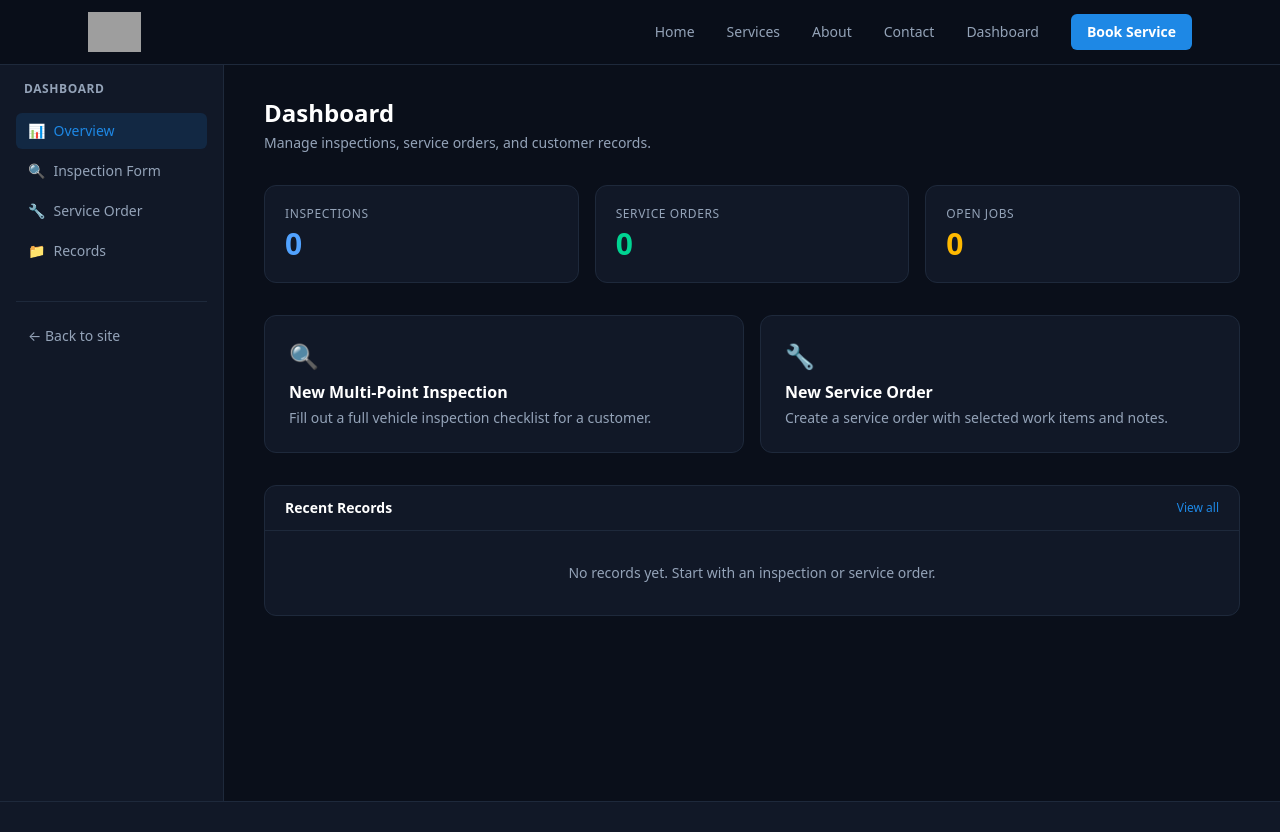
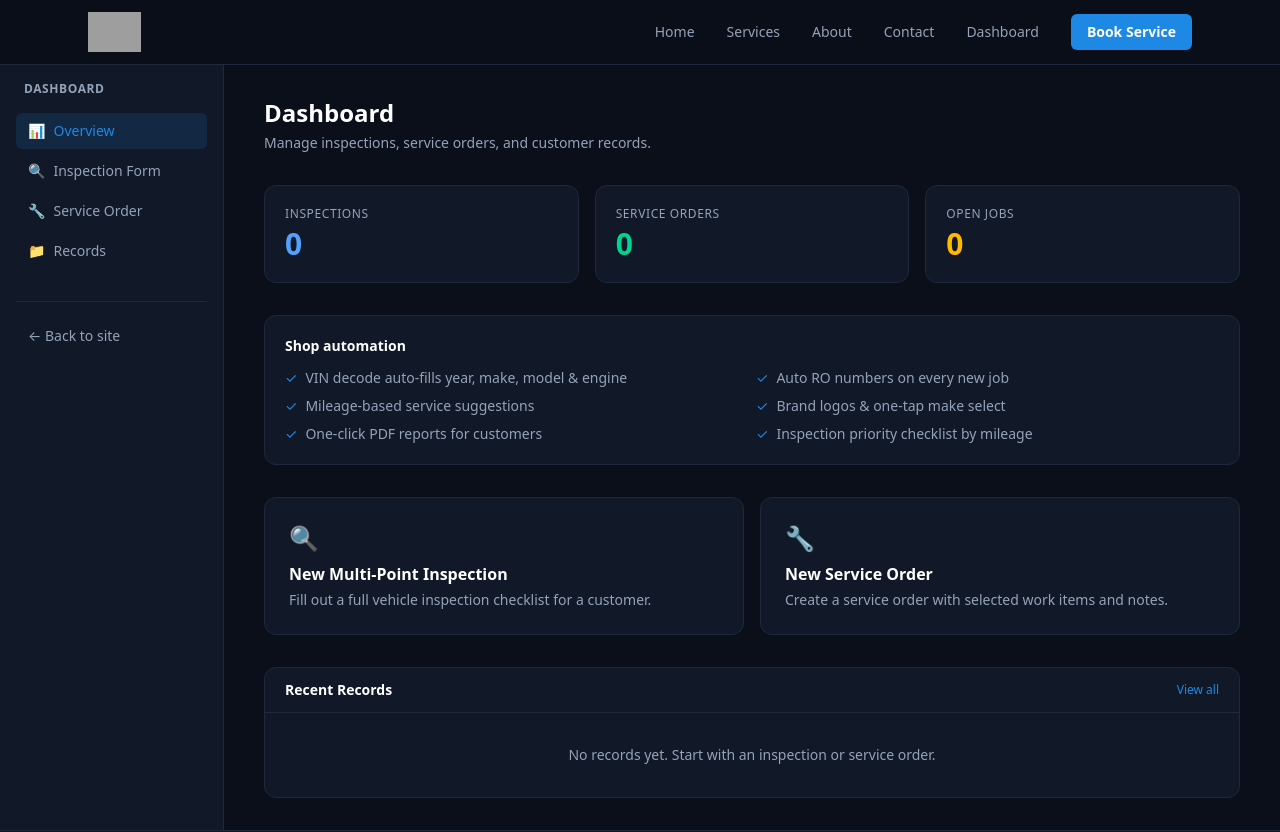
Before and after one commit to verishelf/eurospec, a Next.js app: page /dashboard in a window 1280 px wide. Shown: the top 832 px of the page. Built offline with nearby package versions, Linux system fonts and the light colour scheme; grey boxes are pictures that could not be loaded.

Commit message:
Dashboard automation panel + smart service/inspection suggestions + auto RO

```diff
--- a/src/app/dashboard/page.tsx
+++ b/src/app/dashboard/page.tsx
@@ -44,6 +44,18 @@ export default function DashboardOverview() {
             <p className={`mt-1 text-3xl font-bold ${s.color}`}>{s.value}</p>
           </div>
         ))}
+      </div>
+
+      <div className="mb-8 rounded-xl border border-[var(--border)] bg-[var(--card)] p-5">
+        <h2 className="text-sm font-semibold text-white mb-3">Shop automation</h2>
+        <ul className="grid gap-2 sm:grid-cols-2 text-sm text-[var(--muted)]">
+          <li className="flex gap-2"><span className="text-[var(--accent)]">✓</span> VIN decode auto-fills year, make, model & engine</li>
+          <li className="flex gap-2"><span className="text-[var(--accent)]">✓</span> Auto RO numbers on every new job</li>
+          <li className="flex gap-2"><span className="text-[var(--accent)]">✓</span> Mileage-based service suggestions</li>
+          <li className="flex gap-2"><span className="text-[var(--accent)]">✓</span> Brand logos & one-tap make select</li>
+          <li className="flex gap-2"><span className="text-[var(--accent)]">✓</span> One-click PDF reports for customers</li>
+          <li className="flex gap-2"><span className="text-[var(--accent)]">✓</span> Inspection priority checklist by mileage</li>
+        </ul>
       </div>
 
       <div className="mb-8 grid gap-4 sm:grid-cols-2">
```
